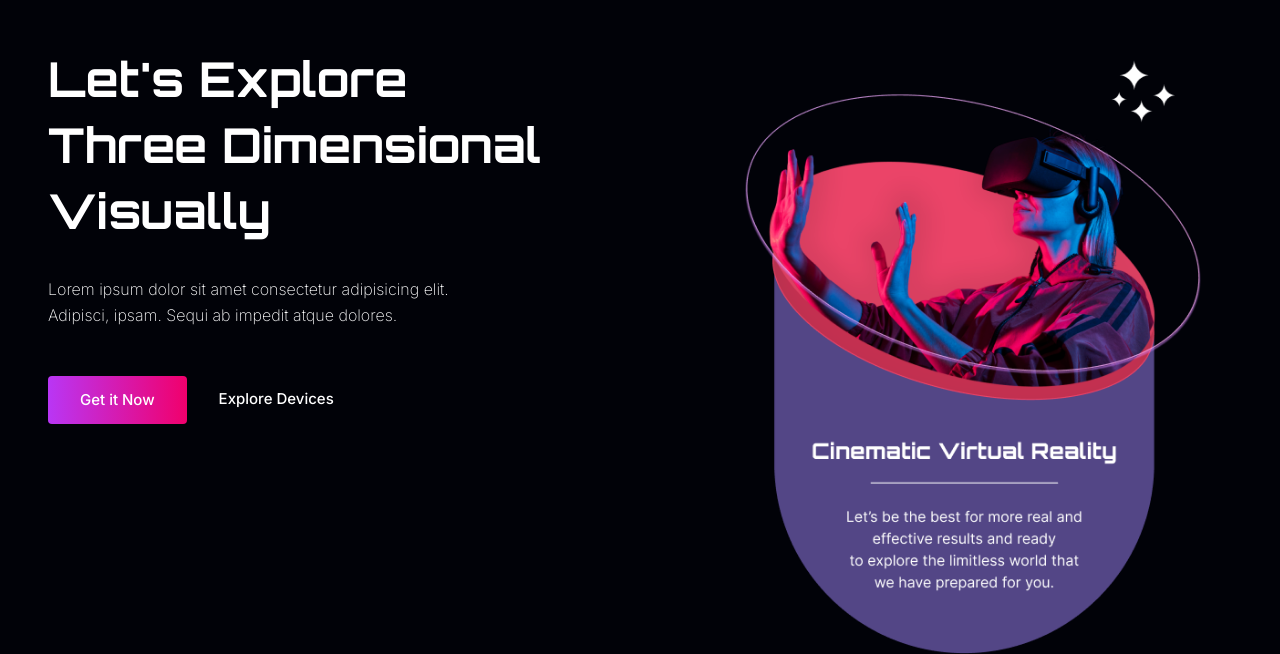
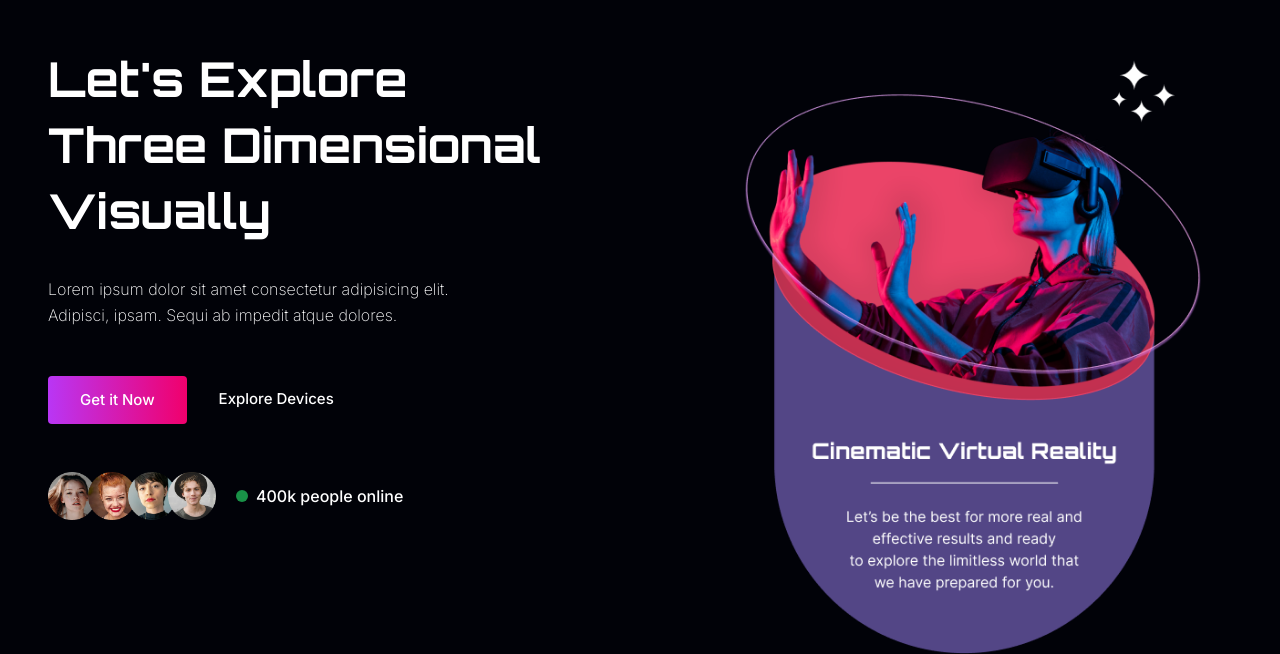
Before and after one commit to pratiksrivastava01/VR-Animated-Website, a React (Create React App) app: page / in a window 1280 px wide. Shown: the part 146-800 px from the top of the page. Built offline with nearby package versions, Linux system fonts and the light colour scheme; the HTML template or start-up script is replaced by a standard one.

Commit message:
Added the user Section

```diff
--- a/src/components/Banner.js
+++ b/src/components/Banner.js
@@ -1,4 +1,7 @@
 import React from "react";
+
+// import components
+import Users from '../components/Users';
 
 //import Images
 import Img from "../assets/img/banner-img.png";
@@ -38,6 +41,7 @@ const Banner = () => {
                 Explore Devices
               </a>
             </div>
+            <Users/>
           </div>
           <div data-aos="fade-up" data-aos-delay="800">
             <img src={Img} alt="" />
```
